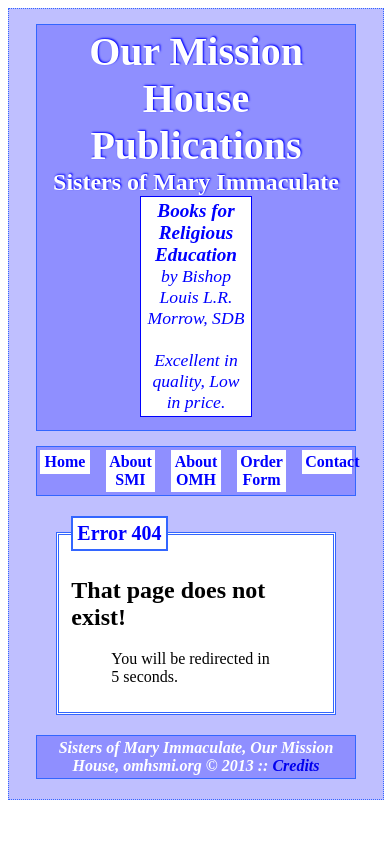
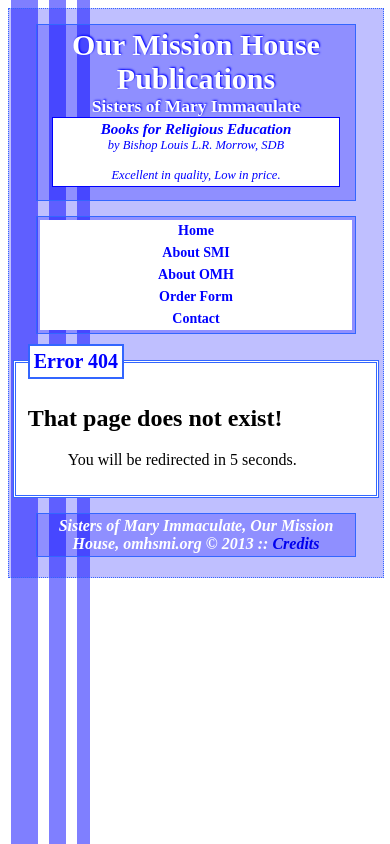
Before and after one commit to Pmac627/omhsmi, a PHP site: page /404.php in a window 390 px wide. Run offline with PHP 8.4, Linux system fonts and the light colour scheme.

Commit message:
Added Responsive Styles

```diff
--- a/404.php
+++ b/404.php
@@ -1,6 +1,6 @@
 <?php /* 404.php */
 $page_title = "Error 404";
-
+$page_canonical = "404";
 $extra_meta = "<meta http-equiv='Refresh' content='5; URL=/' />
 	<meta name='robots' content='noindex,nofollow' />
 ";
--- a/aboutomh.php
+++ b/aboutomh.php
@@ -1,6 +1,6 @@
 <?php /* aboutomh.php */
 $page_title = "About OMH";
-
+$page_canonical = "aboutomh";
 $extra_meta = "<meta name='robots' content='index,nofollow' />
 ";
 include('header.php'); ?>
--- a/aboutsmi.php
+++ b/aboutsmi.php
@@ -1,6 +1,6 @@
 <?php /* aboutsmi.php */
 $page_title = "About SMI";
-
+$page_canonical = "aboutsmi";
 $extra_meta = "<meta name='robots' content='index,nofollow' />
 ";
 include('header.php'); ?>
--- a/contact.php
+++ b/contact.php
@@ -1,6 +1,6 @@
 <?php /* contact.php */
 $page_title = "Contact Us";
-
+$page_canonical = "contact";
 $extra_meta = "<meta name='robots' content='index,nofollow' />
 ";
 include('header.php'); ?>
--- a/contact_complete.php
+++ b/contact_complete.php
@@ -1,6 +1,6 @@
 <?php /* contact_complete.php */
 $page_title = "Message Sent";
-
+$page_canonical = "contact_complete";
 $extra_meta = "<meta http-equiv='Refresh' content='5; URL=/' />
 	<meta name='robots' content='noindex,nofollow' />
 ";
--- a/header.php
+++ b/header.php
@@ -5,11 +5,17 @@
 	<meta name="keywords" content="first communion book,leechburg pa,jesus and i,catholic books,childrens jesus,smi,omh,omhsmi,smiomh,our mission house,sisters of mary immaculate" />
 	<meta name="description" content="Our Mission House Publications is run and operated by the Sisters of Mary Immaculate" />
 	<meta name="google-site-verification" content="-3lHZM8DzszlZBIZh5z2P_U-pEHD2DQBnlge0qFRonc" />
+	<meta name="viewport" content="width=device-width, initial-scale=1" />
+	<meta name="apple-mobile-web-app-capable" content="yes" />
+	<meta name="apple-mobile-web-app-status-bar-style" content="black-translucent" />
+	<base href="http://www.omhsmi.org/" />
 	<?php echo $extra_meta; ?>
 	<title><?php echo $page_title; ?> - Our Mission House - Sisters of Mary Immaculate</title>
+	<link href="http://www.omhsmi.org/<?php echo $page_canonical; ?>" rel="canonical" />
 	<link rel="stylesheet" href="styles/styles.css" type="text/css" />
 	<link rel="shortcut icon" href="images/favicon.png" />
 	<link rel="icon" type="images/vnd.microsoft.icon" href="images/favicon.png" />
+    <link href="humans.txt" rel="author" />
 </head>
 <body>
 	<div class="frame" itemscope itemtype="http://schema.org/Organization">
--- a/orderform.php
+++ b/orderform.php
@@ -1,6 +1,6 @@
 <?php /* orderform.php */
 $page_title = "Order Form";
-
+$page_canonical = "orderform";
 $extra_meta = "<meta name='robots' content='index,nofollow' />
 ";
 include('header.php'); ?>
--- a/styles/styles.css
+++ b/styles/styles.css
@@ -4,7 +4,7 @@ html {
 }
 
 body {
-	background: url('../images/main_background.png') repeat-y center;
+	background: url('../images/main_background.png') repeat-y;
 	font-size: 62.5%;
 }
 
@@ -18,7 +18,7 @@ address {
 	border: 1px dotted #3366FF;
 	background-color: rgba(0, 0, 255, 0.25);
 	max-width: 900px;
-	width: 100%;
+	width: 90%;
 }
 
 .box {
@@ -119,8 +119,9 @@ address {
 }
 
 .item-text {
-	width: 80%;
+	width: 79%;
 	float: left;
+	margin: 0 0 0 1%;
 }
 
 .item-img {
@@ -204,3 +205,121 @@ input.button {
 	color: #FFFFFF;
 	font-weight: bold;
 }
+
+@media all and (max-width: 480px) {
+	.frame {
+		width: 100%;
+	}
+
+	.title-box {
+		width: 90%;
+	}
+
+	.smi-subtitle {
+		font-size: 1.25em;
+	}
+
+	.smi-subtitle-larger {
+		font-size: 1.5em;
+	}
+
+	.omh-title {
+		font-size: 3em;
+	}
+
+	.smi-title {
+		font-size: 1.75em;
+	}
+
+	.item-box {
+		width: 90%;
+		margin: 10px auto;
+	}
+
+	.item-text, .item-img {
+		width: 100%;
+		float: none;
+	}
+
+	.links-nav {
+		margin: 0 auto;
+		padding: 0;
+		-webkit-columns: 1;
+		-moz-columns: 1;
+		columns: 1;
+		font-size: 1.4em;
+	}
+}
+
+@media all and (min-width: 481px) and (max-width: 767px) {
+	.frame {
+		width: 100%;
+	}
+
+	.title-box {
+		width: 66.666667%;
+	}
+
+	.smi-subtitle {
+		font-size: 1.25em;
+	}
+
+	.smi-subtitle-larger {
+		font-size: 1.5em;
+	}
+
+	.item-text, .item-img {
+		width: 100%;
+		float: none;
+	}
+}
+
+@media all and (min-width: 768px) {
+	body {
+		background-position: 62px;
+	}
+
+	.smi-subtitle {
+		font-size: 1.25em;
+	}
+
+	.smi-subtitle-larger {
+		font-size: 1.5em;
+	}
+
+	.item-text {
+		float: left;
+		width: 75%;
+		margin-left: 5%;
+	}
+
+	.item-img {
+		float: left;
+	}
+}
+
+@media all and (min-width: 950px) {
+	.smi-subtitle {
+		font-size: 1.5em;
+	}
+
+	.smi-subtitle-larger {
+		font-size: 1.75em;
+	}
+
+	.item-text {
+		width: 77%;
+		margin-left: 3%;
+	}
+}
+
+@media all and (min-width: 1046px) {
+	body {
+		background-position: center;
+	}
+
+	.item-text {
+		width: 79%;
+		margin-left: 1%;
+	}
+}
```
Also changed, not shown: index.php (+16 -16 lines).
